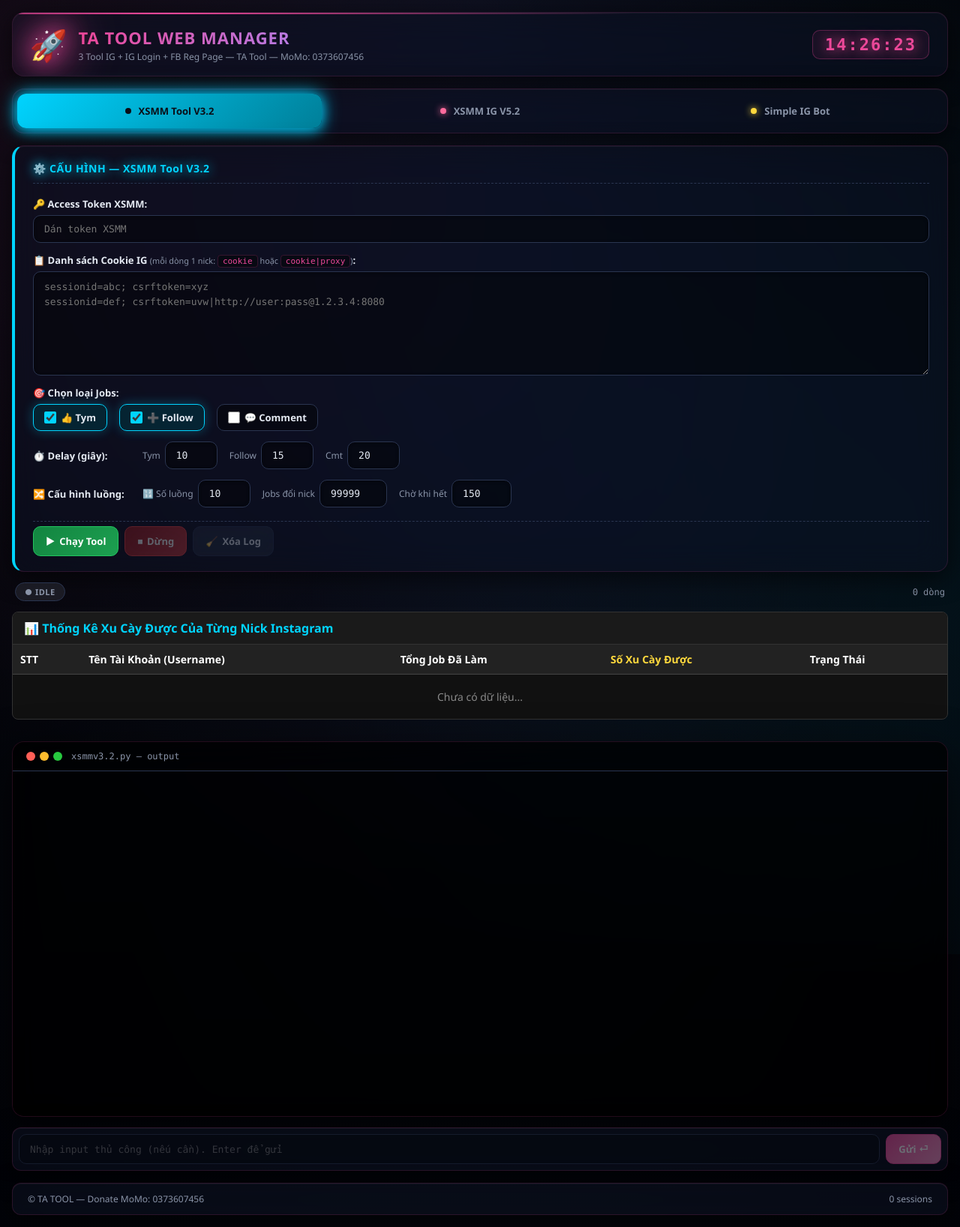
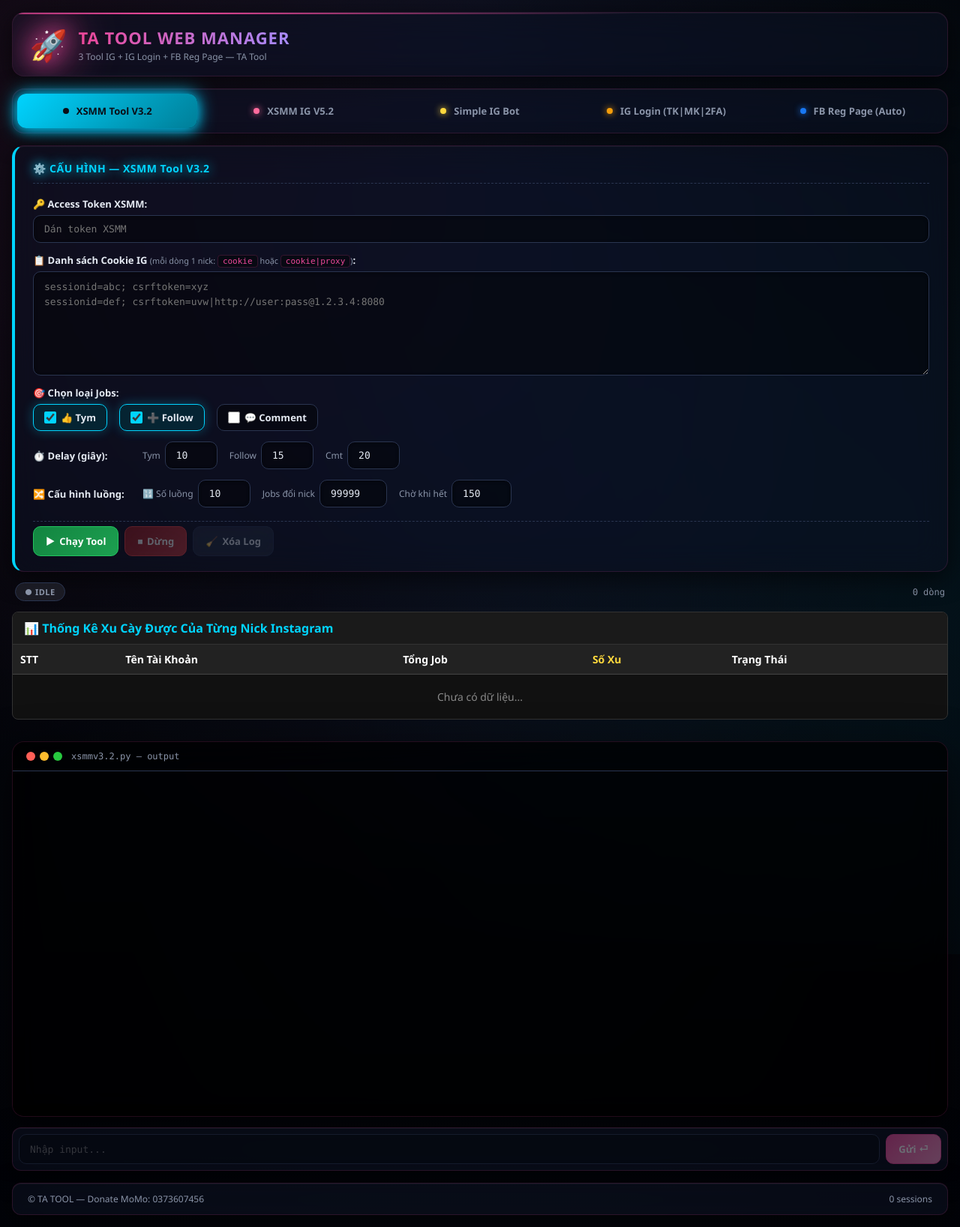
Before and after one commit to kxjxjdjhzhxhxh-jpg/Tool-xsmm, a Flask app: page / in a window 1280 px wide. Shown: the whole page at 75% size. Run offline with Flask 3, Linux system fonts and the light colour scheme; some libraries are stand-ins or nearby versions.

Commit message:
Update index.html

```diff
--- a/templates/index.html
+++ b/templates/index.html
@@ -13,48 +13,51 @@
             <span class="logo-icon">🚀</span>
             <div>
                 <h1>TA TOOL WEB MANAGER</h1>
-                <p class="subtitle">3 Tool IG + IG Login + FB Reg Page — TA Tool — MoMo: 0373607456</p>
+                <p class="subtitle">3 Tool IG + IG Login + FB Reg Page — TA Tool</p>
             </div>
-        </div>
-        <div class="header-info">
-            <div class="clock" id="clock">--:--:--</div>
         </div>
     </header>
 
     <nav class="tabs">
+        <!-- 3 Tab XSMM (Sinh ra tự động từ Python) -->
         {% for key, info in tools.items() %}
         <button class="tab-btn" data-tool="{{ key }}" style="--tab-color: {{ info.color }}">
-            <span class="tab-dot"></span>
-            {{ info.name }}
+            <span class="tab-dot"></span> {{ info.name }}
         </button>
         {% endfor %}
+
+        <!-- 2 Tab Bổ sung (Bắt buộc phải nằm ngoài vòng lặp) -->
+        <button class="tab-btn" data-tool="ig_login" style="--tab-color: #f59e0b">
+            <span class="tab-dot"></span> IG Login (TK|MK|2FA)
+        </button>
+        <button class="tab-btn" data-tool="fb_regpage" style="--tab-color: #1877f2">
+            <span class="tab-dot"></span> FB Reg Page (Auto)
+        </button>
     </nav>
 
     <main class="content">
+        <!-- ========================================================= -->
+        <!-- PANELS CHO 3 TOOL XSMM -->
+        <!-- ========================================================= -->
         {% for key, info in tools.items() %}
         {% set safe_key = key | replace('.', '_') %}
         <section class="tool-panel" data-tool="{{ key }}" data-safe="{{ safe_key }}" style="--panel-color: {{ info.color }}">
-            <canvas class="fx-canvas-form"></canvas>
             <div class="config-form" id="form-{{ safe_key }}">
                 <div class="form-title">⚙️ CẤU HÌNH — {{ info.name }}</div>
-
                 <div class="form-row">
                     <label>🔑 Access Token XSMM:</label>
                     <input type="text" class="cfg-input cfg-token" placeholder="Dán token XSMM" autocomplete="off">
                 </div>
-
                 {% if key == 'xsmmigv5.2' %}
                 <div class="form-row">
                     <label>🍪 Cookie Check Jobs (tùy chọn):</label>
                     <textarea class="cfg-input cfg-cookiecheck" rows="2" placeholder="Để trống = dùng cookie của từng nick"></textarea>
                 </div>
                 {% endif %}
-
                 <div class="form-row">
                     <label>📋 Danh sách Cookie IG <small>(mỗi dòng 1 nick: <code>cookie</code> hoặc <code>cookie|proxy</code>)</small>:</label>
                     <textarea class="cfg-input cfg-cookies" rows="6" placeholder="sessionid=abc; csrftoken=xyz&#10;sessionid=def; csrftoken=uvw|http://user:pass@1.2.3.4:8080"></textarea>
                 </div>
-
                 <div class="form-row">
                     <label>🎯 Chọn loại Jobs:</label>
                     <div class="checkbox-group">
@@ -63,7 +66,6 @@
                         <label class="cb-item"><input type="checkbox" class="cfg-job cfg-job-comment"> 💬 Comment</label>
                     </div>
                 </div>
-
                 <div class="form-row form-row-inline">
                     <label>⏱️ Delay (giây):</label>
                     <div class="inline-inputs">
@@ -72,7 +74,6 @@
                         <span>Cmt <input type="number" class="cfg-input cfg-delay-comment" value="20" min="10" style="width:70px"></span>
                     </div>
                 </div>
-
                 <div class="form-row form-row-inline">
                     <label>🔀 Cấu hình luồng:</label>
                     <div class="inline-inputs">
@@ -83,7 +84,6 @@
                         {% endif %}
                     </div>
                 </div>
-
                 <div class="form-actions">
                     <button class="btn btn-start" data-tool="{{ key }}"><span class="btn-icon">▶</span> Chạy Tool</button>
                     <button class="btn btn-stop" data-tool="{{ key }}" disabled><span class="btn-icon">⏹</span> Dừng</button>
@@ -97,7 +97,7 @@
                 <span class="output-count">0 dòng</span>
             </div>
 
-            <!-- === BẮT ĐẦU: BẢNG THỐNG KÊ NICK & XU === -->
+            <!-- BẢNG THỐNG KÊ NICK & XU -->
             <div class="stats-table-wrap" style="background: #111; border: 1px solid #333; border-radius: 8px; margin-bottom: 15px; overflow: hidden;">
                 <div style="padding: 10px 15px; background: #1a1a1a; border-bottom: 1px solid #333; font-weight: bold; color: #00d4ff;">
                     📊 Thống Kê Xu Cày Được Của Từng Nick Instagram
@@ -106,36 +106,118 @@
                     <thead>
                         <tr style="background: #222; border-bottom: 1px solid #444;">
                             <th style="padding: 10px;">STT</th>
-                            <th style="padding: 10px;">Tên Tài Khoản (Username)</th>
-                            <th style="padding: 10px;">Tổng Job Đã Làm</th>
-                            <th style="padding: 10px; color: #ffd93d;">Số Xu Cày Được</th>
+                            <th style="padding: 10px;">Tên Tài Khoản</th>
+                            <th style="padding: 10px;">Tổng Job</th>
+                            <th style="padding: 10px; color: #ffd93d;">Số Xu</th>
                             <th style="padding: 10px;">Trạng Thái</th>
                         </tr>
                     </thead>
                     <tbody class="stats-table-body-{{ key }}">
-                        <tr>
-                            <td colspan="5" style="text-align: center; padding: 20px; color: #888;">Chưa có dữ liệu...</td>
-                        </tr>
+                        <tr><td colspan="5" style="text-align: center; padding: 20px; color: #888;">Chưa có dữ liệu...</td></tr>
                     </tbody>
                 </table>
             </div>
-            <!-- === KẾT THÚC: BẢNG THỐNG KÊ === -->
+
+            <div class="terminal-wrap">
+                <div class="terminal-header"><div class="dots"><span></span><span></span><span></span></div><div class="term-title">{{ key }}.py — output</div></div>
+                <div class="terminal" id="term-{{ safe_key }}"></div>
+            </div>
+            <div class="input-bar">
+                <input type="text" class="stdin-input" placeholder="Nhập input..." data-tool="{{ key }}" disabled>
+                <button class="btn btn-send" data-tool="{{ key }}" disabled>Gửi ⏎</button>
+            </div>
+        </section>
+        {% endfor %}
+
+        <!-- ========================================================= -->
+        <!-- TOOL 4: IG LOGIN -->
+        <!-- ========================================================= -->
+        <section class="tool-panel" data-tool="ig_login" style="--panel-color: #f59e0b">
+            <div class="config-form">
+                <div class="form-title">🔑 ĐĂNG NHẬP IG BẰNG TK|MK|2FA</div>
+                <div class="form-row">
+                    <label>📋 Danh sách TK <small>(mỗi dòng: <code>user|pass|2fa|proxy</code> - 2fa và proxy có thể bỏ trống)</small>:</label>
+                    <textarea class="cfg-input" id="ig_login_tasks" rows="6" placeholder="username|password|2FA|proxy&#10;user1|pass1||"></textarea>
+                </div>
+                <div class="form-row form-row-inline">
+                    <label>🔀 Số luồng:</label>
+                    <input type="number" class="cfg-input" id="ig_login_threads" value="5" style="width:70px">
+                </div>
+                <div class="form-actions">
+                    <button class="btn btn-start" id="btn_ig_login"><span class="btn-icon">▶</span> Bắt đầu Login</button>
+                </div>
+            </div>
+
+            <div class="session-info" style="visibility:hidden;">
+                <span class="badge status-badge running">● RUNNING</span>
+            </div>
 
             <div class="terminal-wrap">
                 <div class="terminal-header">
                     <div class="dots"><span></span><span></span><span></span></div>
-                    <div class="term-title">{{ key }}.py — output</div>
+                    <div class="term-title">IG Login — Kết quả</div>
                 </div>
-                <div class="terminal" id="term-{{ safe_key }}"></div>
-                <canvas class="fx-canvas-term"></canvas>
+                <div class="fb-table-wrap" style="max-height: 400px;">
+                    <table class="fb-table">
+                        <thead><tr><th>STT</th><th>Tài Khoản</th><th>Trạng Thái</th><th>Cookie</th></tr></thead>
+                        <tbody id="ig_login_tbody"><tr><td colspan="4" style="text-align:center;color:#888;padding:20px">Chưa có dữ liệu...</td></tr></tbody>
+                    </table>
+                </div>
+            </div>
+        </section>
+
+        <!-- ========================================================= -->
+        <!-- TOOL 5: FB REG PAGE -->
+        <!-- ========================================================= -->
+        <section class="tool-panel" data-tool="fb_regpage" style="--panel-color: #1877f2">
+            <div class="config-form">
+                <div class="form-title">📘 FB REG PAGE + UP AVT + CHUYỂN PAGE</div>
+                <div class="form-row">
+                    <label>📋 Danh sách Nick <small>(cookie|proxy)</small>:</label>
+                    <textarea class="cfg-input" id="fb_reg_tasks" rows="4" placeholder="c_user=1000xxx; xs=abc...|27.64.254.37:8080:user:pass"></textarea>
+                </div>
+                <div class="form-row">
+                    <label>📝 Danh sách Tên Page <small>(mỗi dòng 1 tên)</small>:</label>
+                    <textarea class="cfg-input" id="fb_reg_names" rows="4" placeholder="Michelle Howard&#10;Carol Jones"></textarea>
+                </div>
+                <div class="form-row">
+                    <label>🖼️ Danh sách URL Avatar <small>(có thể bỏ trống)</small>:</label>
+                    <textarea class="cfg-input" id="fb_reg_avatars" rows="2" placeholder="https://..."></textarea>
+                </div>
+                <div class="form-row">
+                    <label>🖼️ Danh sách URL Ảnh Bìa <small>(có thể bỏ trống)</small>:</label>
+                    <textarea class="cfg-input" id="fb_reg_covers" rows="2" placeholder="https://..."></textarea>
+                </div>
+                <div class="form-row">
+                    <label>👤 UID Nick Nhận Page <small>(để trống nếu không chuyển)</small>:</label>
+                    <input type="text" class="cfg-input" id="fb_reg_uid" placeholder="1000xxxx">
+                </div>
+                <div class="form-row form-row-inline">
+                    <label>🔀 Số luồng:</label>
+                    <input type="number" class="cfg-input" id="fb_reg_threads" value="10" style="width:70px">
+                </div>
+                <div class="fb-stats">
+                    <div class="fb-stat"><span class="fb-stat-label">OK</span><span class="fb-stat-val green" id="fb_stat_ok">0</span></div>
+                    <div class="fb-stat"><span class="fb-stat-label">LỖI</span><span class="fb-stat-val red" id="fb_stat_err">0</span></div>
+                </div>
+                <div class="form-actions">
+                    <button class="btn btn-start" id="btn_fb_reg"><span class="btn-icon">▶</span> Chạy Tool</button>
+                </div>
             </div>
 
-            <div class="input-bar">
-                <input type="text" class="stdin-input" placeholder="Nhập input thủ công (nếu cần). Enter để gửi" data-tool="{{ key }}" disabled>
-                <button class="btn btn-send" data-tool="{{ key }}" disabled>Gửi ⏎</button>
+            <div class="terminal-wrap">
+                <div class="terminal-header">
+                    <div class="dots"><span></span><span></span><span></span></div>
+                    <div class="term-title">Bảng tiến trình FB Reg Page</div>
+                </div>
+                <div class="fb-table-wrap">
+                    <table class="fb-table">
+                        <thead><tr><th>D</th><th>UID</th><th>Page ID</th><th>Tên Page</th><th>Trạng thái</th></tr></thead>
+                        <tbody id="fb_reg_tbody"><tr><td colspan="5" style="text-align:center;color:#888;padding:20px">Chưa có dữ liệu...</td></tr></tbody>
+                    </table>
+                </div>
             </div>
         </section>
-        {% endfor %}
     </main>
 
     <footer class="footer">
```
